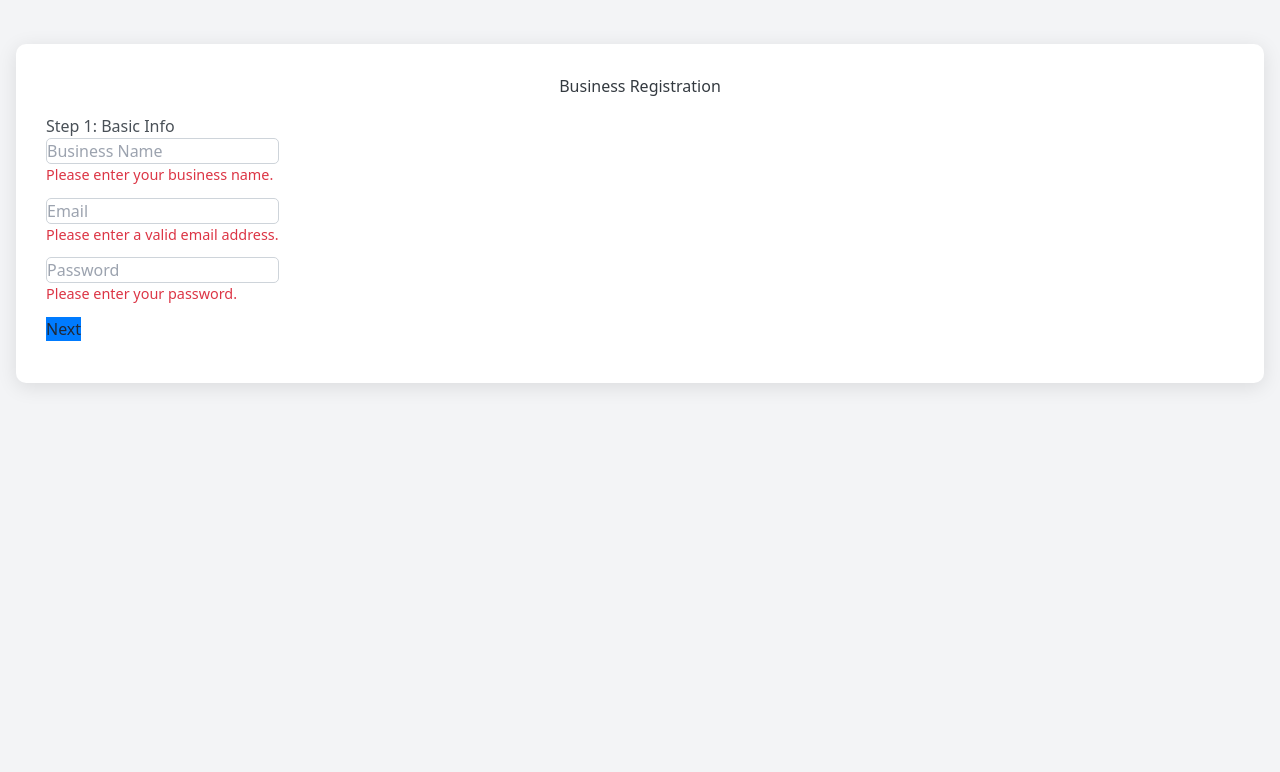
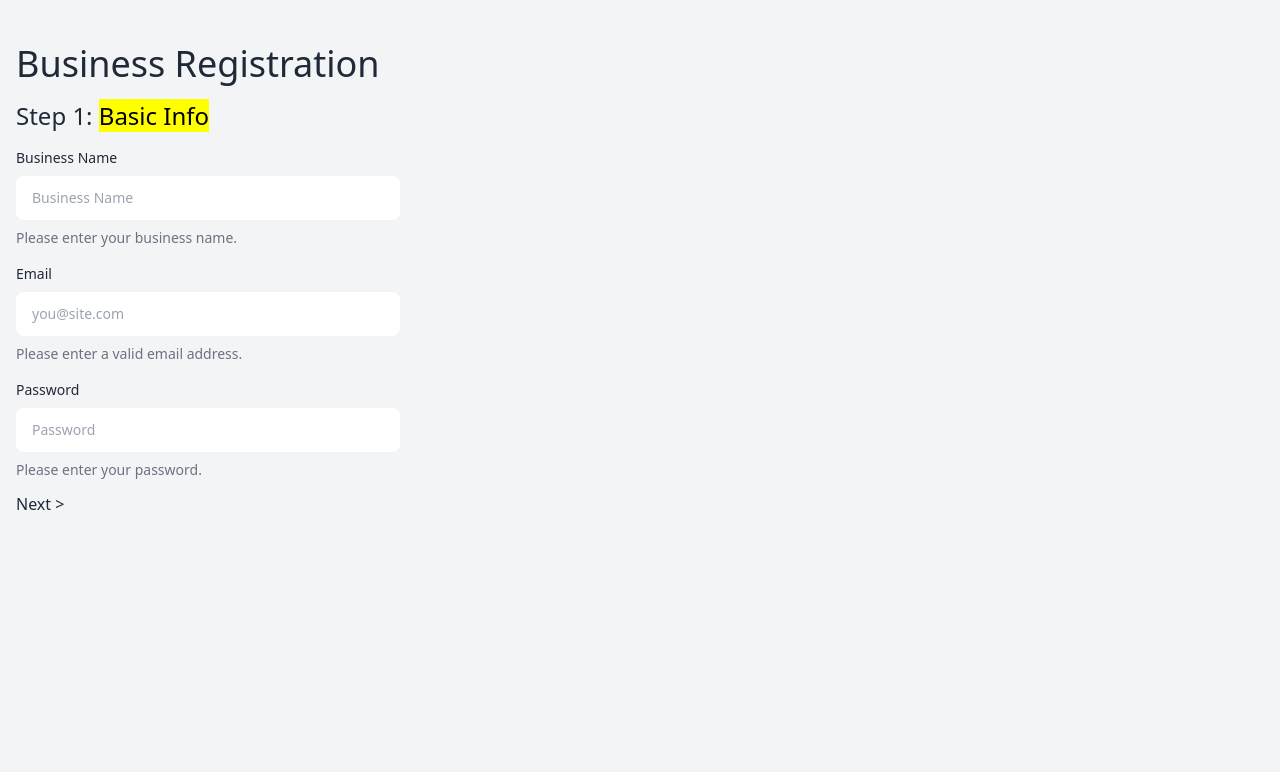
Before and after one commit to AAAxis/hamaspera, a Django app: page /register/ in a window 1280 px wide. Shown: the part 45-817 px from the top of the page. Run offline with Django 4.2, Linux system fonts and the light colour scheme; some libraries are stand-ins or nearby versions.

Commit message:
Designed create business

```diff
--- a/scheduler/templates/scheduler/register_business.html
+++ b/scheduler/templates/scheduler/register_business.html
@@ -1,141 +1,91 @@
 {% extends 'scheduler/base.html' %}
 
 {% block content %}
-<style>
-    body {
-        background-color: #e9ecef; /* Light gray background */
-    }
-    #register-container {
-        background-color: #fff; /* White background for the form */
-        padding: 30px;
-        border-radius: 10px;
-        box-shadow: 0 4px 20px rgba(0, 0, 0, 0.1);
-    }
-    h2 {
-        color: #343a40; /* Dark text color */
-    }
-    h4 {
-        color: #495057; /* Medium dark text color for steps */
-    }
-    .btn-primary {
-        background-color: #007bff; /* Bootstrap primary color */
-        border-color: #007bff;
-    }
-    .btn-primary:hover {
-        background-color: #0056b3; /* Darker on hover */
-        border-color: #0056b3;
-    }
-    .btn-secondary {
-        background-color: #6c757d; /* Bootstrap secondary color */
-        border-color: #6c757d;
-    }
-    .btn-secondary:hover {
-        background-color: #5a6268; /* Darker on hover */
-        border-color: #545b62;
-    }
-    .form-control, .form-select {
-        border-radius: 5px; /* Rounded corners for inputs */
-        border: 1px solid #ced4da; /* Border color */
-    }
-    .form-control:focus, .form-select:focus {
-        border-color: #80bdff; /* Bootstrap focus color */
-        box-shadow: 0 0 0 0.2rem rgba(0, 123, 255, 0.25); /* Bootstrap shadow effect */
-    }
-    .invalid-feedback {
-        font-size: 0.9rem;
-        color: #dc3545; /* Bootstrap danger color */
-    }
-    #message {
-        color: #28a745; /* Success color */
-        font-weight: bold;
-    }
-    .progress {
-        height: 20px;
-    }
-</style>
 
-<div id="register-container" class="container mt-5">
-    <h2 class="text-center mb-4">Business Registration</h2>
-    <div class="row justify-content-center">
+<div id="register-container" class="container mt-5 max-w-md">
+  <h1 class="text-4xl dark:text-white mb-4">Business Registration</h1>
+  <div class="row justify-content-center ">
       <div class="col-md-6">
 
           <!-- Step 1: Basic Info -->
-            <form id="step-1" class="needs-validation" novalidate style="display: block;">
-                <h4>Step 1: Basic Info</h4>
-                <div class="form-group mb-3">
-                    <input type="text" id="business-name" class="form-control" placeholder="Business Name" required>
-                    <div class="invalid-feedback">Please enter your business name.</div>
+          <form id="step-1" class="needs-validation mb-4 max-w-sm" novalidate style="display: block;">
+              <h3 class="text-2xl dark:text-white mb-4">Step 1: <mark>Basic Info</mark></h3>
+              <div class="form-group mb-3 max-w-sm">
+                  <label for="business-name" class="block text-sm font-medium mt-4 dark:text-white">Business Name</label>
+                  <input type="text" id="business-name" class="py-3 px-4 block w-full border-gray-200 rounded-lg text-sm focus:border-blue-500 focus:ring-blue-500 disabled:opacity-50 disabled:pointer-events-none dark:bg-neutral-900 dark:border-neutral-700 dark:text-neutral-400 dark:placeholder-neutral-500 dark:focus:ring-neutral-600 mt-2" placeholder="Business Name" required>
+                  <h5 class="text-sm text-gray-500 mt-2">Please enter your business name.</h5>
               </div>
 
-                <div class="form-group mb-3">
-                    <input type="email" id="email" class="form-control" placeholder="Email" required>
-                    <div class="invalid-feedback">Please enter a valid email address.</div>
+              <div class="form-group mb-3 max-w-sm">
+                  <label for="email" class="block text-sm font-medium mt-4 dark:text-white">Email</label>
+                  <input type="email" id="email" class="py-3 px-4 block w-full border-gray-200 rounded-lg text-sm focus:border-blue-500 focus:ring-blue-500 disabled:opacity-50 disabled:pointer-events-none dark:bg-neutral-900 dark:border-neutral-700 dark:text-neutral-400 dark:placeholder-neutral-500 dark:focus:ring-neutral-600 mt-2" placeholder="you@site.com" required>
+                  <h5 class="text-sm text-gray-500 mt-2">Please enter a valid email address.</h5>
               </div>
 
-                <div class="form-group mb-3">
-                    <input type="password" id="password" class="form-control" placeholder="Password" required>
-                    <div class="invalid-feedback">Please enter your password.</div>
+              <div class="form-group mb-3 max-w-sm">
+                  <label for="password" class="block text-sm font-medium mt-4 dark:text-white">Password</label>
+                  <input type="password" id="password" class="py-3 px-4 block w-full border-gray-200 rounded-lg text-sm focus:border-blue-500 focus:ring-blue-500 disabled:opacity-50 disabled:pointer-events-none dark:bg-neutral-900 dark:border-neutral-700 dark:text-neutral-400 dark:placeholder-neutral-500 dark:focus:ring-neutral-600 mt-2" placeholder="Password" required>
+                  <h5 class="text-sm text-gray-500 mt-2">Please enter your password.</h5>
               </div>
 
-                <button type="button" class="btn btn-primary w-100" onclick="nextStep(1)">Next</button>
+              <button type="button" class="btn btn-primary w-100" onclick="nextStep(1)">Next ></button>
           </form>
 
           <!-- Step 2: Address & Phone -->
           <form id="step-2" class="needs-validation" novalidate style="display: none;">
-                <h4>Step 2: Address & Phone</h4>
-                <div class="form-group mb-3">
-                    <input type="text" id="address" class="form-control" placeholder="Address" required>
-                    <div class="invalid-feedback">Please enter your address.</div>
+              <h3 class="text-2xl dark:text-white mb-4">Step 2: <mark>Address & Phone</mark></h3>
+              <div class="form-group mb-3 max-w-sm">
+                  <label for="address" class="block text-sm font-medium mb-2 dark:text-white">Address</label>
+                  <input type="text" id="address" class="py-3 px-4 block w-full border-gray-200 rounded-lg text-sm focus:border-blue-500 focus:ring-blue-500 disabled:opacity-50 disabled:pointer-events-none dark:bg-neutral-900 dark:border-neutral-700 dark:text-neutral-400 dark:placeholder-neutral-500 dark:focus:ring-neutral-600 mt-2" placeholder="Address" required>
+                  <h5 class="text-sm text-gray-500 mt-2">Please enter your address.</h5>
               </div>
 
-                <div class="form-group mb-3">
-                    <input type="text" id="phone" class="form-control" placeholder="Phone" required>
-                    <div class="invalid-feedback">Please enter your phone number.</div>
+              <div class="form-group mb-3 max-w-sm">
+                  <label for="phone" class="block text-sm font-medium mb-2 dark:text-white">Phone</label>
+                  <input type="text" id="phone" class="py-3 px-4 block w-full border-gray-200 rounded-lg text-sm focus:border-blue-500 focus:ring-blue-500 disabled:opacity-50 disabled:pointer-events-none dark:bg-neutral-900 dark:border-neutral-700 dark:text-neutral-400 dark:placeholder-neutral-500 dark:focus:ring-neutral-600 mt-2" placeholder="Phone" required>
+                  <h5 class="text-sm text-gray-500 mt-2">Please enter your phone number.</h5>
               </div>
 
               <!-- Business Type -->
-                <div class="form-group mb-3">
-                    <select id="service" class="form-select" required>
+              <div class="form-group mb-3 max-w-sm">
+                  <label for="service" class="block text-sm font-medium mb-2 dark:text-white">Service</label>
+                  <select id="service" class="py-3 px-4 block w-full border-gray-200 rounded-lg text-sm focus:border-blue-500 focus:ring-blue-500 disabled:opacity-50 disabled:pointer-events-none dark:bg-neutral-900 dark:border-neutral-700 dark:text-neutral-400 dark:placeholder-neutral-500 dark:focus:ring-neutral-600" required>
                       <option value="" disabled selected>Select a Service</option>
-                        <option value="Hair Cut">Hair Cut</option>
+                      <option value="Barber Shop">Barber Shop</option>
                       <option value="Nail Salon">Nail Salon</option>
                       <option value="Spa">Spa</option>
-                        <option value="Massage">Massage</option>
-                        <option value="Other">Other</option>
                   </select>
-                    <div class="invalid-feedback">Please select a service.</div>
+                  <h5 class="text-sm text-gray-500 mt-2">Please select a service.</h5>
               </div>
 
-                <button type="button" class="btn btn-secondary w-100" onclick="prevStep(2)">Back</button>
-                <button type="button" class="btn btn-primary w-100" onclick="nextStep(2)">Next</button>
+              <button type="button" class="btn btn-secondary text-gray-500 mt-2" onclick="prevStep(2)"> < Previous |</button>
+              <button type="button" class="btn btn-primary w-100 mt-2" onclick="nextStep(2)">Next ></button>
           </form>
 
-            <!-- Step 3: Logo & Background -->
+          <!-- Step 3: Upload Images -->
           <form id="step-3" class="needs-validation" novalidate style="display: none;">
-                <h4>Step 3: Logo & Background</h4>
-                <div class="form-group mb-3">
-                    <label for="logo">Upload Logo</label>
-                    <input type="file" id="logo" class="form-control" accept="image/*" required onchange="uploadImage('logo')">
-                    <div class="invalid-feedback">Please upload your logo.</div>
+              <h3 class="text-2xl dark:text-white mb-4">Step 3: <mark>Upload Images</mark></h3>
+              <div class="form-group mb-3 max-w-sm">
+                  <label for="logo" class="block text-sm font-medium mb-2 dark:text-white">Upload Logo</label>
+                  <input type="file" id="logo" class="py-3 px-4 block w-full border-gray-200 rounded-lg text-sm focus:border-blue-500 focus:ring-blue-500 disabled:opacity-50 disabled:pointer-events-none dark:bg-neutral-900 dark:border-neutral-700 dark:text-neutral-400 dark:placeholder-neutral-500 dark:focus:ring-neutral-600" accept="image/*" onchange="uploadImage('logo')">
+                  <div id="logo-progress" class="progress mt-2" style="display: none;">
+                      <div id="logo-progress-bar" class="progress-bar" role="progressbar" style="width: 0%;">0%</div>
                   </div>
-                <div class="progress mb-3" id="logo-progress" style="display: none;">
-                    <div class="progress-bar" role="progressbar" id="logo-progress-bar" style="width: 0%;" aria-valuenow="0" aria-valuemin="0" aria-valuemax="100">0%</div>
               </div>
 
-                <div class="form-group mb-3">
-                    <label for="background">Upload Background</label>
-                    <input type="file" id="background" class="form-control" accept="image/*" required onchange="uploadImage('background')">
-                    <div class="invalid-feedback">Please upload a background image.</div>
+              <div class="form-group mb-3 max-w-sm">
+                  <label for="background" class="block text-sm font-medium mb-2 dark:text-white">Upload Background Image</label>
+                  <input type="file" id="background" class="py-3 px-4 block w-full border-gray-200 rounded-lg text-sm focus:border-blue-500 focus:ring-blue-500 disabled:opacity-50 disabled:pointer-events-none dark:bg-neutral-900 dark:border-neutral-700 dark:text-neutral-400 dark:placeholder-neutral-500 dark:focus:ring-neutral-600" accept="image/*" onchange="uploadImage('background')">
+                  <div id="background-progress" class="progress mt-2" style="display: none;">
+                      <div id="background-progress-bar" class="progress-bar" role="progressbar" style="width: 0%;">0%</div>
                   </div>
-                <div class="progress mb-3" id="background-progress" style="display: none;">
-                    <div class="progress-bar" role="progressbar" id="background-progress-bar" style="width: 0%;" aria-valuenow="0" aria-valuemin="0" aria-valuemax="100">0%</div>
               </div>
 
-                <button type="button" class="btn btn-secondary w-100" onclick="prevStep(3)">Back</button>
-                <button type="submit" class="btn btn-primary w-100">Complete Registration</button>
+              <button type="button" class="btn btn-secondary text-gray-500 mt-2" onclick="prevStep(3)"> < Previous |</button>
+              <button type="submit" class="btn btn-primary w-100 mt-2"><mark>Submit</mark></button>
           </form>
 
-            <p id="message" class="text-center mt-3"></p>
+          <div id="message" class="mt-3"></div>
       </div>
   </div>
 </div>
@@ -176,33 +126,6 @@
       document.getElementById(`step-${prevStep}`).style.display = 'block'; // Show previous step
   }
 
-    // Upload Image with Progress
-    async function uploadImage(type) {
-        const fileInput = document.getElementById(type);
-        const file = fileInput.files[0];
-
-        if (file) {
-            const storageRef = ref(storage, `uploads/${file.name}`);
-            const uploadTask = uploadBytesResumable(storageRef, file);
-
-            uploadTask.on('state_changed', (snapshot) => {
-                const progress = (snapshot.bytesTransferred / snapshot.totalBytes) * 100;
-                const progressBar = document.getElementById(`${type}-progress-bar`);
-                const progressContainer = document.getElementById(`${type}-progress`);
-
-                progressContainer.style.display = 'block'; // Show progress bar
-                progressBar.style.width = `${progress}%`;
-                progressBar.innerText = `${Math.round(progress)}%`;
-            }, (error) => {
-                console.error('Upload error:', error);
-            }, async () => {
-                const downloadURL = await getDownloadURL(uploadTask.snapshot.ref);
-                console.log('File available at', downloadURL);
-                // Save the download URL if needed
-            });
-        }
-    }
-
   // Function to upload images with progress tracking
   window.uploadImage = function(type) {
       const fileInput = document.getElementById(type);
@@ -232,7 +155,6 @@
           alert('Please select a file to upload.');
       }
   }
-
 
   // Handle form submission for Step 3
   document.getElementById('step-3').addEventListener('submit', async (event) => {
```
Lines whose indentation alone changed are shown as unchanged.
